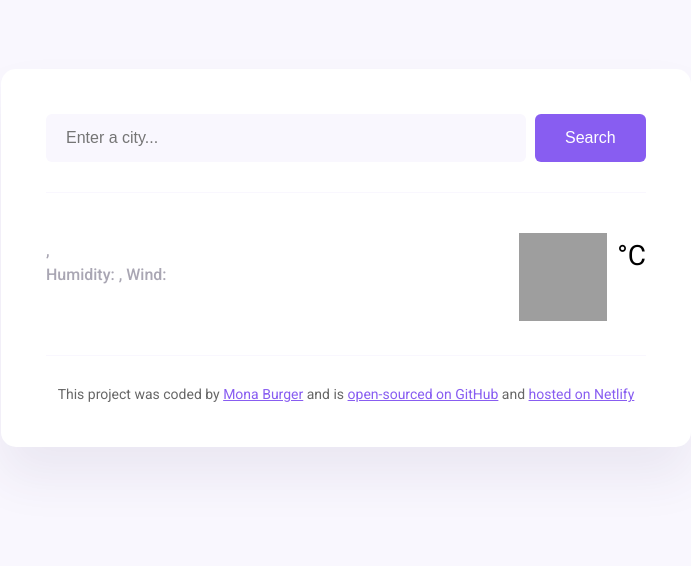
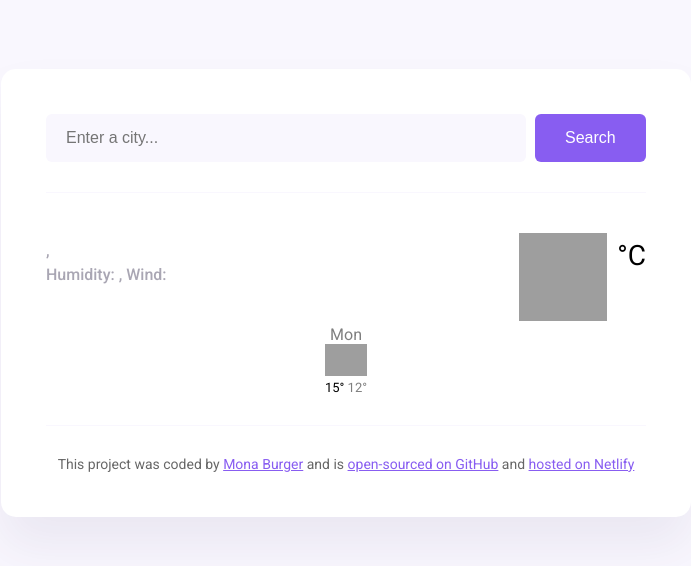
Before and after one commit to MonaBurger/monas-weather-app, a plain HTML site: page index.html in a window 1280 px wide. Shown: the whole page, without its empty margins (294-985 px from the left). Drawn offline with nearby package versions, Linux system fonts and the light colour scheme; no server answers; grey boxes are pictures that could not be loaded.

Commit message:
added forecast HTML and CSS

```diff
--- a/index.html
+++ b/index.html
@@ -51,6 +51,21 @@
             <div class="unit">°C</div>
           </div>
         </div>
+        <div class="weather-forecast">
+          <div class="row">
+            <div class="col-2">
+              <div class="forecast-day">Mon</div>
+              <img
+                src="http://shecodes-assets.s3.amazonaws.com/api/weather/icons/clear-sky-day.png"
+                width="42"
+              />
+              <div class="forecast-temperature">
+                <span class="forecast-max">15°</span>
+                <span class="forecast-min">12°</span>
+              </div>
+            </div>
+          </div>
+        </div>
       </main>
       <footer>
         This project was coded by
--- a/src/style.css
+++ b/src/style.css
@@ -88,6 +88,24 @@ main {
   color: #f65282;
 }
 
+.weather-forecast {
+  margin-top: 20;
+  text-align: center;
+}
+
+.forecast-day {
+  font-size: 16px;
+  opacity: 0.5;
+}
+
+.forecast-temperature {
+  font-size: 13px;
+}
+
+.forecast-min {
+  opacity: 0.5;
+}
+
 footer {
   border-top: 1px solid #f9f7fe;
   padding: 30px 0 0 0;
```
